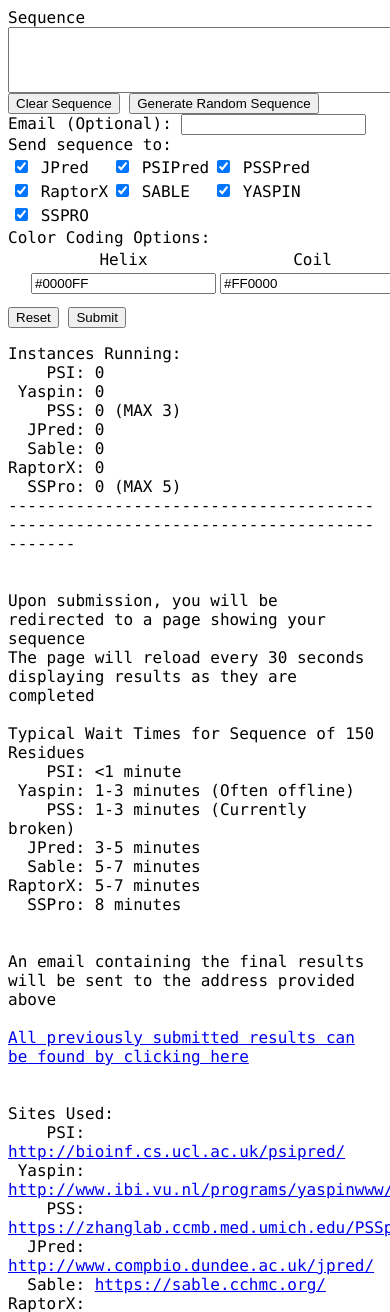
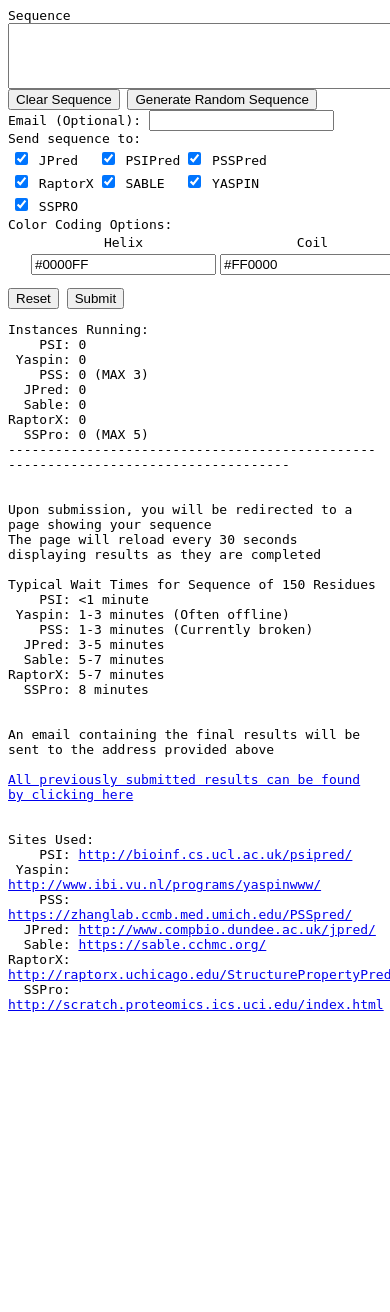
Before and after one commit to zahidul23/sspred, a Flask app: page / in a window 390 px wide; the page is wider, and only the part inside the window is pictured. Shown: the top 1312 px of that part. After the commit the page ends 1012 px from the top of that part, so only its background shows below. Run offline with Flask 2, Linux system fonts and the light colour scheme; some libraries are stand-ins or nearby versions.

Commit message:
mobile view tag and environ secret

```diff
--- a/app.py
+++ b/app.py
@@ -33,7 +33,9 @@ runningCounter = {
 
 
 app = Flask(__name__)
-app.config['SECRET_KEY'] = secrets.token_urlsafe(16)
+app.config['SECRET_KEY'] = os.environ.get('SECRET')
+if app.config['SECRET_KEY'] is None:
+	app.config['SECRET_KEY'] = secrets.token_urlsafe(16)
 
 email_service = emailtools.login()
 email = emailtools.getEmailAddress(email_service)
--- a/templates/index.html
+++ b/templates/index.html
@@ -2,8 +2,9 @@
 <head>
 <script type="text/javascript" src="https://cdnjs.cloudflare.com/ajax/libs/socket.io/1.4.8/socket.io.min.js"></script>
 <script src="https://ajax.googleapis.com/ajax/libs/jquery/2.2.4/jquery.min.js"></script>
+<meta name="viewport" content="width=device-width, initial-scale=1.0">
 </head>
-<body style="font-family:Consolas">
+<body style="font-family:monospace;">
 <div>
 	{% block content %}
 		<form method="POST" action="">
```
